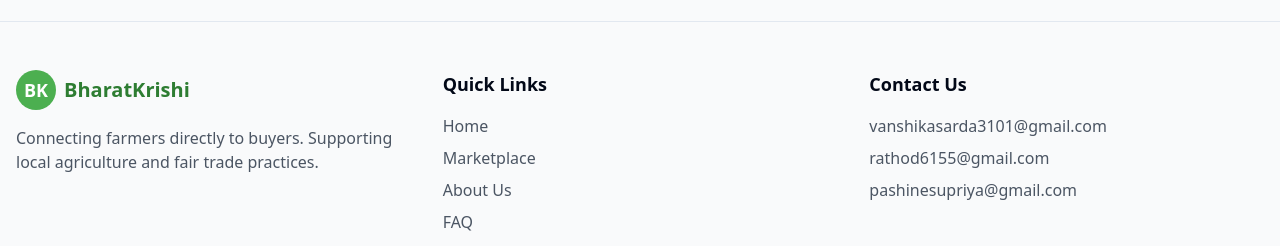
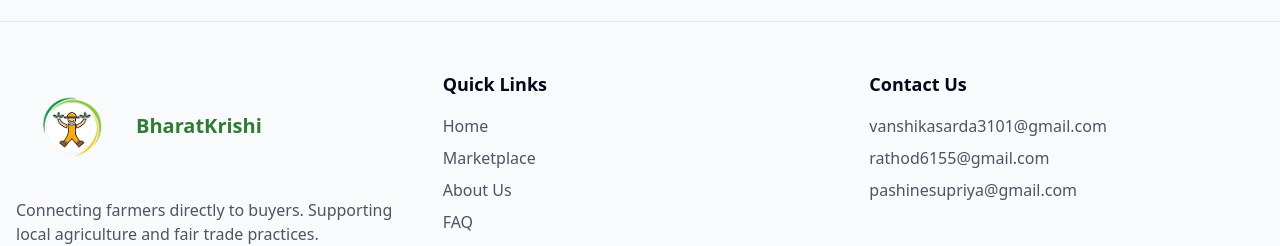
Before and after one commit to harshika53/BharatKrishi-Website, a React (Vite) app: page / in a window 1280 px wide. Shown: the part 1456-1702 px from the top of the page. Built offline with nearby package versions, Linux system fonts and the light colour scheme.

Commit message:
added logo to footer

```diff
--- a/src/components/Footer.tsx
+++ b/src/components/Footer.tsx
@@ -1,5 +1,6 @@
 
 import { Link } from 'react-router-dom';
+import logo from '@/assets/logo.png';
 
 const Footer = () => {
   return (
@@ -8,9 +9,11 @@ const Footer = () => {
         <div className="grid grid-cols-1 md:grid-cols-3 gap-8">
           <div>
             <div className="flex items-center space-x-2 mb-4">
-              <div className="w-10 h-10 bg-brandgreen rounded-full flex items-center justify-center">
-                <span className="text-white font-bold text-lg">BK</span>
-              </div>
+              <img
+            src={logo}
+            alt="BharatKrishi Logo"
+            className="w-24 h-24 md:w-28 md:h-28 object-contain"
+              />
               <span className="font-bold text-xl text-brandgreen-dark">BharatKrishi</span>
             </div>
             <p className="text-gray-600 mb-4">
```
